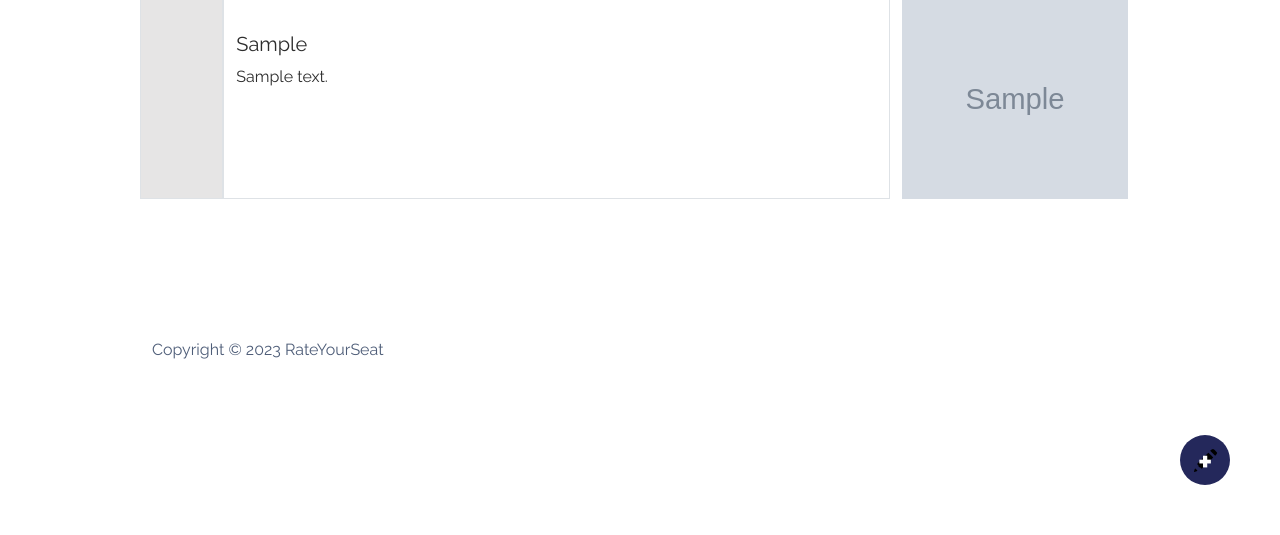
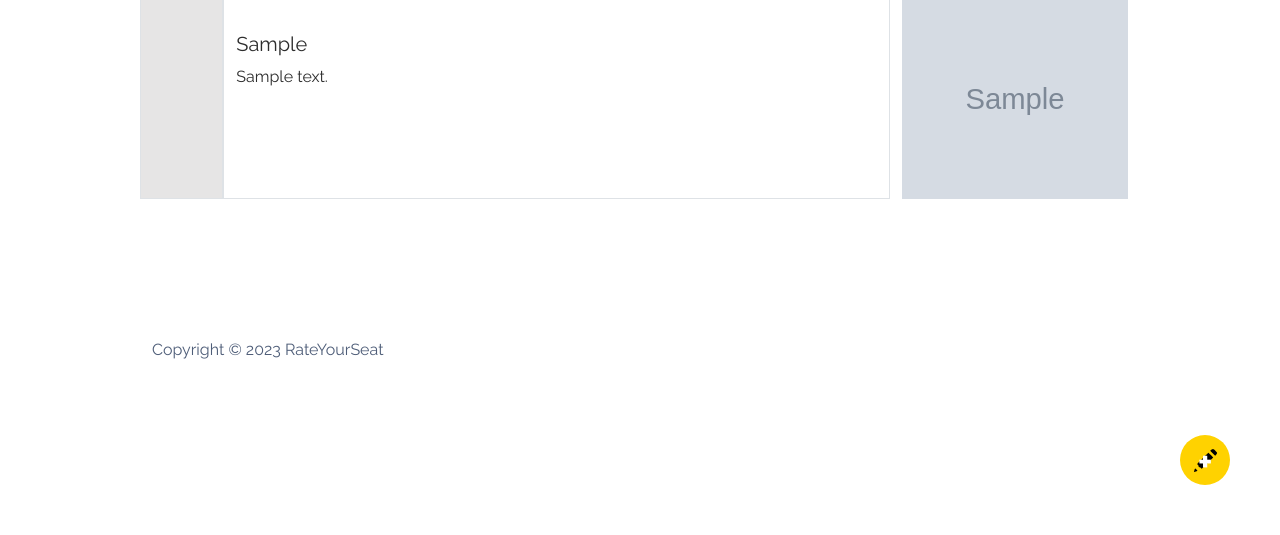
Before and after one commit to DCC-CC4401/2023-1-Grupo-16, a Django app: page /my_reviews/ in a window 1280 px wide. Shown: the part 265-800 px from the top of the page. Run offline with Django 4.2, Linux system fonts and the light colour scheme; a user stored in the database is signed in; tables that the repository leaves empty hold one stand-in row (values such as "Sample post"); grey boxes marked "Sample" are stand-in pictures; some libraries are stand-ins or nearby versions.

Commit message:
fix: new floating button icon

```diff
--- a/rateyourseat/app_inicial/static/css/untitled.css
+++ b/rateyourseat/app_inicial/static/css/untitled.css
@@ -26,7 +26,7 @@
   width: 50px;
   height: 50px;
   border-radius: 50%;
-  background-color: #24285b;
+  background-color: #ffd200;
   background-image: url("../img/pencil3.svg");
   background-repeat: no-repeat;
   background-size: 60%; /* Ajusta el tamaño de la imagen */
--- a/rateyourseat/app_inicial/templates/app_inicial/reviews.html
+++ b/rateyourseat/app_inicial/templates/app_inicial/reviews.html
@@ -41,7 +41,7 @@
     {% include 'base_review.html' with review=element %}
     {% endfor %}
 
-    <a href="/add-review" class="btn floating-button btn-floating">+</a>
+    <a href="/add-review" class="btn floating-button btn-floating"></a>
 </div>
 {% endblock %}
 
```
